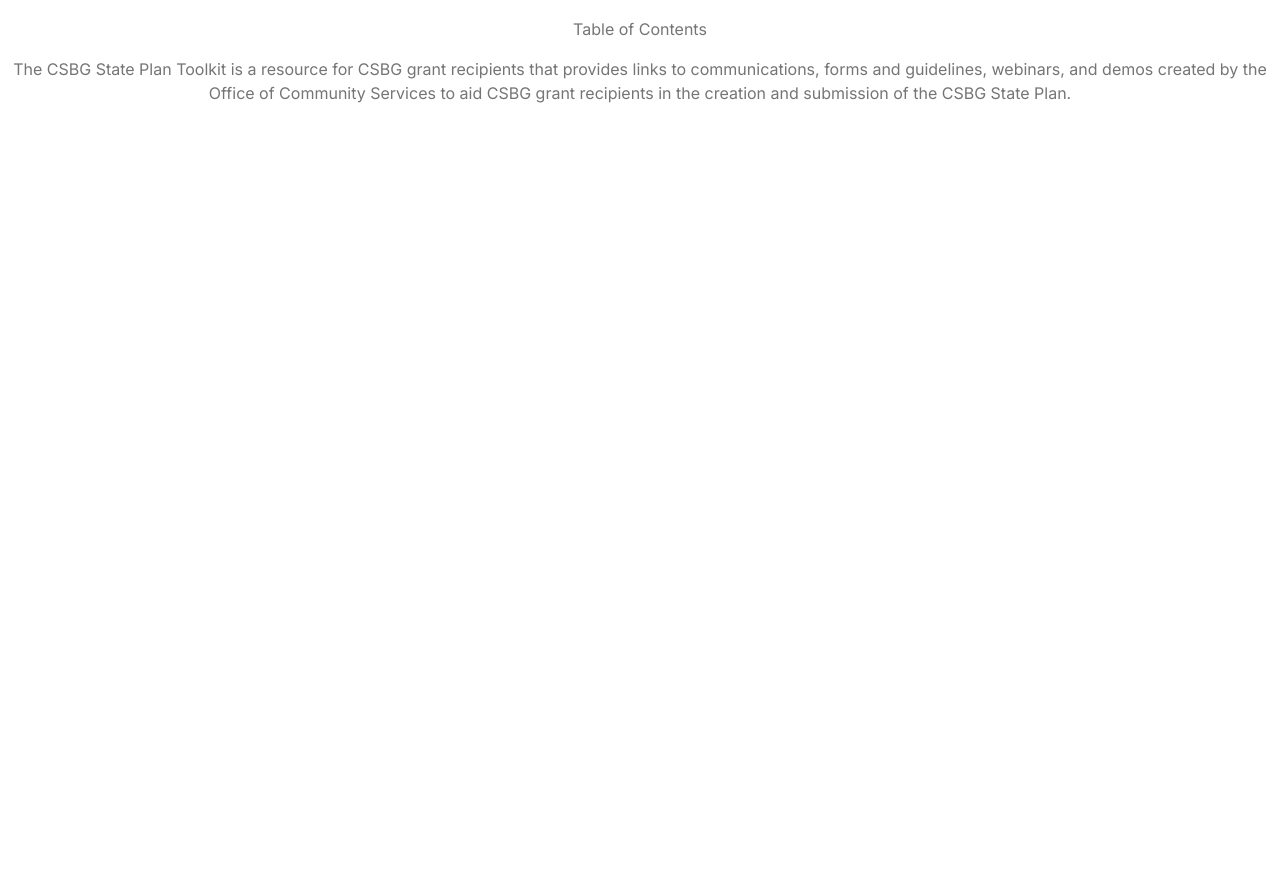
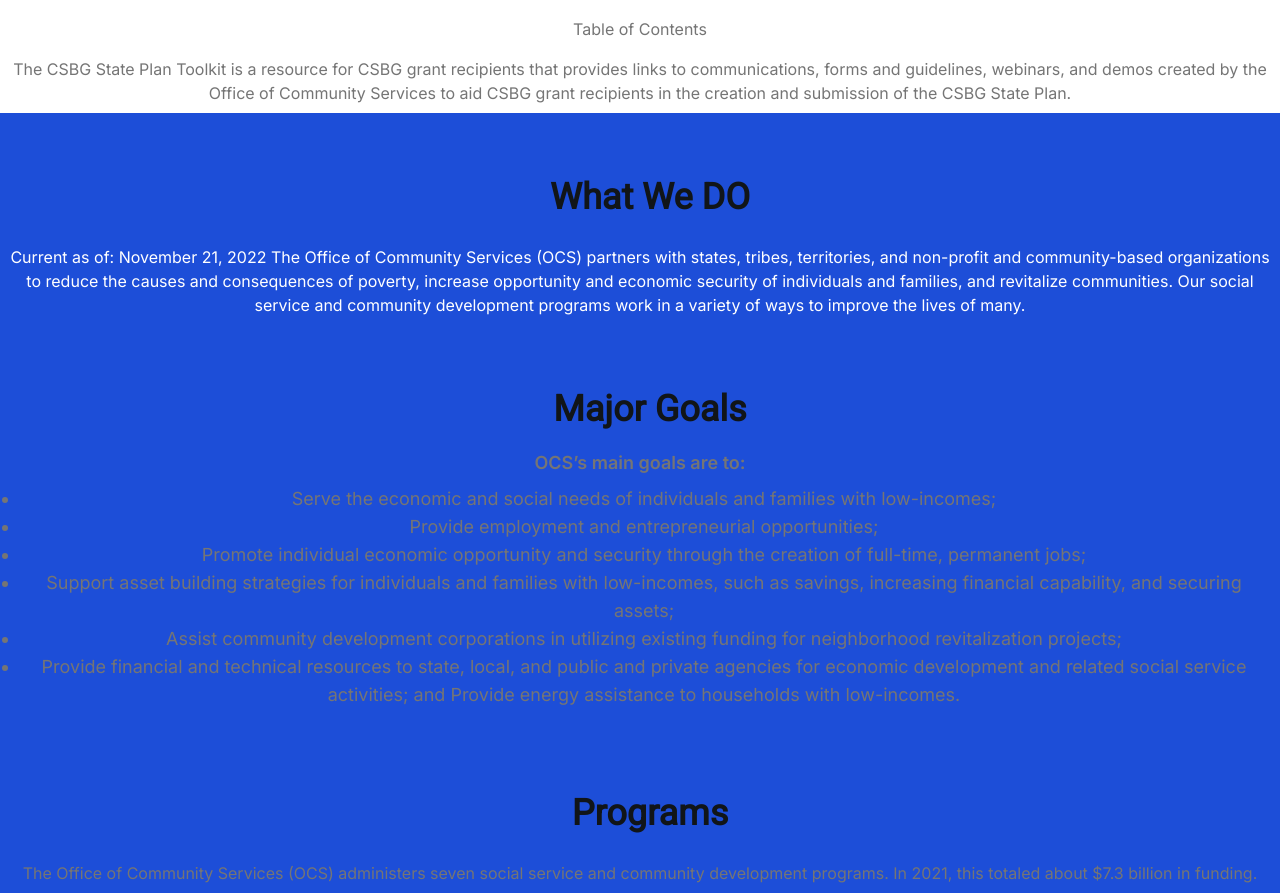
Before and after one commit to Richson-Tech/org, a Next.js app: page /about in a window 1280 px wide. Shown: the part 2128-3021 px from the top of the page. Before the commit the page ends 2241 px from the top, so only its background shows below. Built offline with nearby package versions, Linux system fonts and the light colour scheme.

Commit message:
new commits added

```diff
--- a/src/app/about/page.jsx
+++ b/src/app/about/page.jsx
@@ -79,6 +79,67 @@ const page = () => {
           Plan.
         </p>
       </div>
+      <div className="bg-blue-700">
+      <div className="flex flex-col">
+        <h1 className="text-4xl text-center text-[#111518] pl-5 font-[roboto] font-bold pb-5 pt-16">
+          What We DO
+        </h1>
+        <p className="pt-2 text-center p-2 text-white">
+          Current as of: November 21, 2022 The Office of Community Services
+          (OCS) partners with states, tribes, territories, and non-profit and
+          community-based organizations to reduce the causes and consequences of
+          poverty, increase opportunity and economic security of individuals and
+          families, and revitalize communities. Our social service and community
+          development programs work in a variety of ways to improve the lives of
+          many.
+        </p>
+      </div>
+      <div className="flex flex-col">
+        <h1 className="text-4xl text-center text-[#111518] pl-5 font-[roboto] font-bold pb-5 pt-16">
+          Major Goals
+        </h1>
+        <p className="text-lg text-[#757575] pb-2 font-[inter] font-semibold text-center">
+          {" "}
+          OCS’s main goals are to:
+        </p>
+        <ul className="list-disc text-lg text-[#757575] pb-5 font-[inter] text-center pl-5 pr-3">
+          <li>
+            Serve the economic and social needs of individuals and families with
+            low-incomes;
+          </li>
+          <li>Provide employment and entrepreneurial opportunities;</li>
+          <li>
+            Promote individual economic opportunity and security through the
+            creation of full-time, permanent jobs;
+          </li>
+          <li>
+            Support asset building strategies for individuals and families with
+            low-incomes, such as savings, increasing financial capability, and
+            securing assets;
+          </li>
+          <li>
+            Assist community development corporations in utilizing existing
+            funding for neighborhood revitalization projects;
+          </li>
+          <li>
+            Provide financial and technical resources to state, local, and
+            public and private agencies for economic development and related
+            social service activities; and Provide energy assistance to
+            households with low-incomes.
+          </li>
+        </ul>
+      </div>
+      <div>
+        <h1 className="text-4xl text-center text-[#111518] pl-5 font-[roboto] font-bold pb-5 pt-16">
+          Programs
+        </h1>
+        <p className="pt-2 text-center p-2 text-[#757575]">
+          The Office of Community Services (OCS) administers seven social
+          service and community development programs. In 2021, this totaled
+          about $7.3 billion in funding.
+        </p>
+      </div>
+      </div>
     </div>
   );
 };
```
